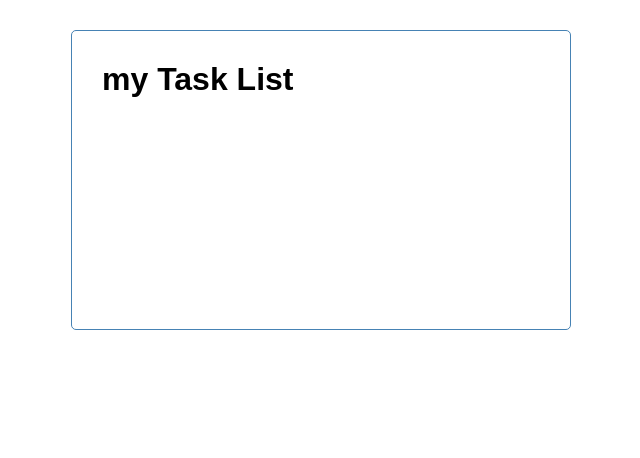
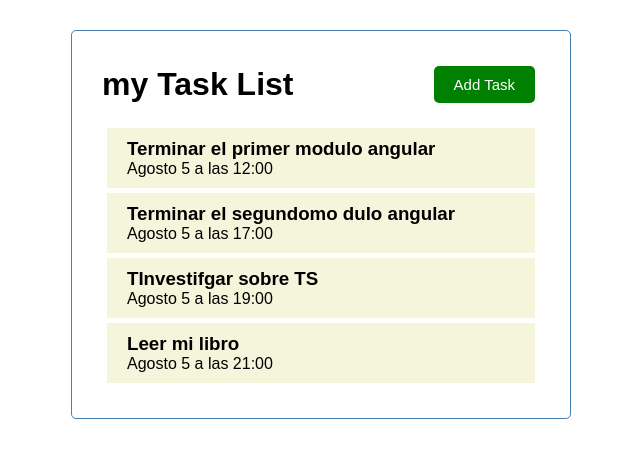
Before and after one commit to LLRoldan/primerangular, an Angular app: page / in a window 1280 px wide. Shown: the top 458 px of the page, without its empty margins (319-959 px from the left). Built offline with nearby package versions, Linux system fonts and the light colour scheme.

Commit message:
Lista de items

```diff
--- a/src/app/app.component.html
+++ b/src/app/app.component.html
@@ -1,3 +1,3 @@
 <div class="container">
 <app-header></app-header>
-</div>
+<app-tasks></app-tasks>
--- a/src/app/app.module.ts
+++ b/src/app/app.module.ts
@@ -5,12 +5,16 @@ import { AppRoutingModule } from './app-routing.module';
 import { AppComponent } from './app.component';
 import { HeaderComponent } from './components/header/header.component';
 import { ButtomComponent } from './components/buttom/buttom.component';
+import { TasksComponent } from './components/tasks/tasks.component';
+import { TasksItemComponent } from './components/tasks-item/tasks-item.component';
 
 @NgModule({
   declarations: [
     AppComponent,
     HeaderComponent,
-    ButtomComponent
+    ButtomComponent,
+    TasksComponent,
+    TasksItemComponent
   ],
   imports: [
     BrowserModule,
--- a/src/app/components/header/header.component.html
+++ b/src/app/components/header/header.component.html
@@ -1,3 +1,4 @@
 <header >
     <h1>{{title}}</h1>
+    <app-buttom color="green"text="Add Task"></app-buttom>
 </header>
--- /dev/null
+++ b/src/app/components/tasks-item/tasks-item.component.css
@@ -0,0 +1,16 @@
+.task {
+    background-color:beige;
+    margin: 5px;
+    padding: 10px 20px;
+    cursor: pointer;
+}
+
+.task.reminder{
+    border-left: 5px solid green;
+}
+
+.task h3{
+    display: flex;
+    align-items: center;
+    justify-content: space-between;
+}
--- /dev/null
+++ b/src/app/components/tasks-item/tasks-item.component.html
@@ -0,0 +1,4 @@
+<div class="task">
+    <h3>{{task.text}}</h3>
+    <p>{{task.day}}</p>
+</div>
--- /dev/null
+++ b/src/app/components/tasks-item/tasks-item.component.ts
@@ -0,0 +1,17 @@
+import { Component, OnInit, Input} from '@angular/core';
+import {Task} from '../../components/Task'
+import {TASKS} from'../../components/tasks/mock-tasks'
+
+@Component({
+  selector: 'app-tasks-item',
+  templateUrl: './tasks-item.component.html',
+  styleUrls: ['./tasks-item.component.css']
+})
+export class TasksItemComponent implements OnInit {
+ @Input() task: Task = TASKS[0]
+  constructor() { }
+
+  ngOnInit(): void {
+  }
+
+}
--- a/src/app/mock-tasks.ts
+++ b/src/app/components/tasks/mock-tasks.ts
@@ -1,10 +1,10 @@
-import {Task} from "./Task"
+import {Task} from "../Task";
 export const TASKS: Task[] = [
   {
     id: 1,
     text: 'Terminar el primer modulo angular',
     day: 'Agosto 5 a las  12:00',
-    reminder: ,
+    reminder: true,
   },
   {
     id: 2,
--- /dev/null
+++ b/src/app/components/tasks/tasks.component.html
@@ -0,0 +1,5 @@
+<app-tasks-item
+*ngFor="let task of tasks"
+[task]="task">
+
+</app-tasks-item>
--- /dev/null
+++ b/src/app/components/tasks/tasks.component.ts
@@ -0,0 +1,18 @@
+import { Component, OnInit, Input } from '@angular/core';
+import {Task} from '../../components/Task';
+import {TASKS} from'../../components/tasks/mock-tasks'
+
+@Component({
+  selector: 'app-tasks',
+  templateUrl: './tasks.component.html',
+  styleUrls: ['./tasks.component.css']
+})
+export class TasksComponent implements OnInit {
+ tasks: Task[] = TASKS;
+
+  constructor() { }
+
+  ngOnInit(): void {
+  }
+
+}
```
Also changed, not shown: src/app/components/buttom/buttom.component.ts (line endings or trailing spaces), src/app/components/tasks/tasks.component.css (added).
